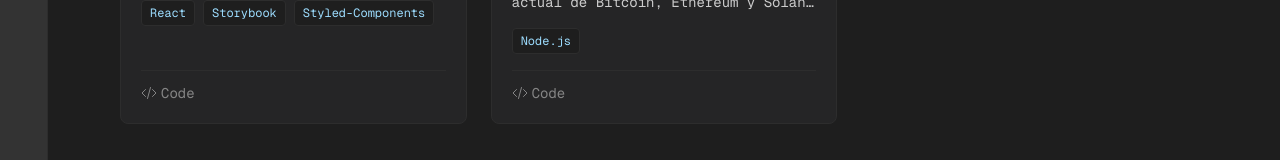
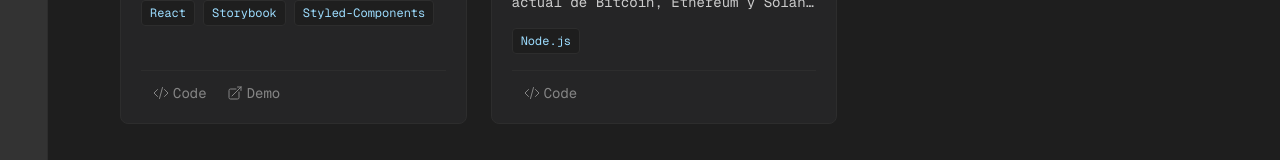
Before and after one commit to NGiudiDev/ngiudi-portfolio, a Next.js app: page /projects in a window 1280 px wide. Shown: the part 537-697 px from the top of the page. Built offline with nearby package versions, Linux system fonts and the light colour scheme.

Commit message:
add link in ds project

```diff
--- a/src/modules/projects/domain/data.ts
+++ b/src/modules/projects/domain/data.ts
@@ -11,6 +11,7 @@ export const projects: Project[] = [
     technologies: ["React", "Storybook", "Styled-Components"],
     date: "2024",
     github: "https://github.com/NGiudiDev/hue-design-system",
+    demo: "https://ngiudidev.github.io/hue-design-system",
     image: hueDesignSystem.src,
   },
   {
--- a/src/modules/projects/ui/ProjectCard.tsx
+++ b/src/modules/projects/ui/ProjectCard.tsx
@@ -62,7 +62,7 @@ export function ProjectCard({ project }: ProjectCardProps) {
         </div>
 
         {/* Links */}
-        <div className="flex gap-3 pt-3 border-t border-[#2d2d2d] mt-auto">
+        <div className="flex gap-3 pt-3 px-3 border-t border-[#2d2d2d] mt-auto">
           {project.github && (
             <Link
               className="flex items-center gap-1 text-sm text-[#858585] hover:text-[#007acc] transition-colors"
@@ -77,7 +77,7 @@ export function ProjectCard({ project }: ProjectCardProps) {
 
           {project.demo && (
             <Link
-              className="flex items-center gap-1 text-sm text-[#858585] hover:text-[#007acc] transition-colors"
+              className="flex items-center gap-1 pl-2 text-sm text-[#858585] hover:text-[#007acc] transition-colors"
               href={project.demo}
               rel="noopener noreferrer"
               target="_blank"
```
